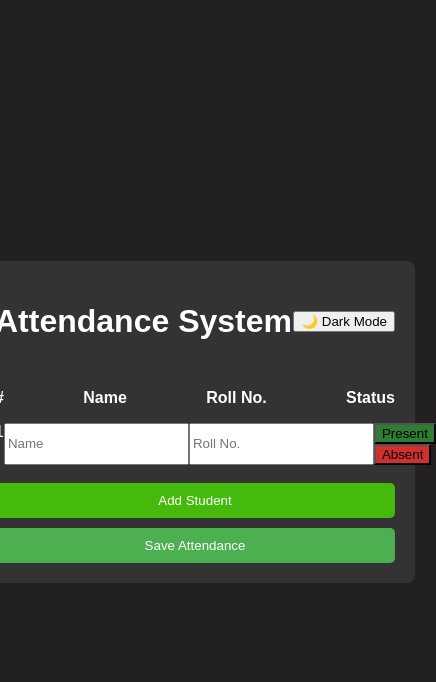
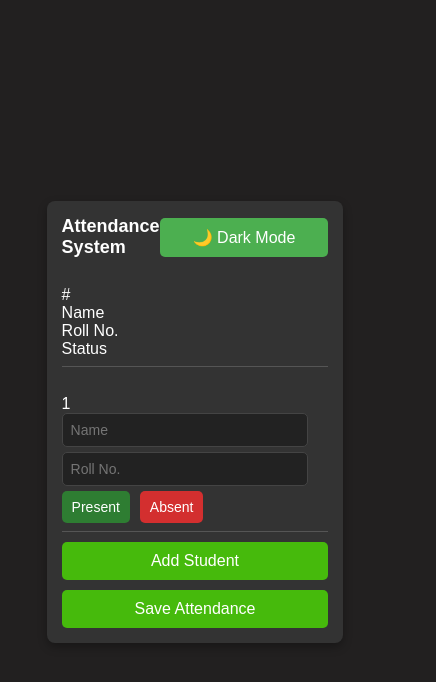
Before and after one commit to Aditya24Rathore/Attendance_System, a plain HTML site: page index.html in a window 390 px wide. Both pictures are taken after a click on the button "Add Student". Shown: the whole page, 436 px wide, since content can reach past the window. Drawn offline with Linux system fonts and the light colour scheme.

Commit message:
Update styles.css

```diff
--- a/styles.css
+++ b/styles.css
@@ -1,4 +1,11 @@
-/* Container and basic styling */
+/* General Reset */
+* {
+  margin: 0;
+  padding: 0;
+  box-sizing: border-box;
+}
+
+/* Body Styling */
 body, html {
   font-family: Arial, sans-serif;
   background-color: #222020;
@@ -9,19 +16,38 @@ body, html {
   height: 100vh;
 }
 
+/* Main Container */
 .container {
-  width: 400px;
+  width: 90%;
+  max-width: 600px; /* Limit width on larger screens */
   padding: 20px;
   background-color: #333;
   border-radius: 8px;
+  box-shadow: 0 4px 10px rgba(0, 0, 0, 0.3);
 }
 
 .header {
   display: flex;
   justify-content: space-between;
   align-items: center;
+  margin-bottom: 20px;
 }
 
+.header h1 {
+  font-size: 20px;
+}
+
+#darkModeToggle {
+  cursor: pointer;
+  background-color: #4CAF50;
+  border: none;
+  padding: 10px 15px;
+  border-radius: 5px;
+  color: white;
+  font-size: 16px;
+}
+
+/* Student List */
 .student-list {
   margin-top: 20px;
 }
@@ -29,38 +55,102 @@ body, html {
 .row {
   display: flex;
   justify-content: space-between;
+  align-items: center;
   padding: 8px 0;
+  border-bottom: 1px solid #555;
 }
 
-.header span {
-  font-weight: bold;
+.row input {
+  width: 100%;
+  margin-right: 10px;
+  padding: 8px;
+  font-size: 14px;
+  border: 1px solid #444;
+  border-radius: 5px;
+  background-color: #222;
+  color: white;
 }
 
+.row span {
+  flex: 1;
+  text-align: center;
+}
+
+.row .status-buttons {
+  display: flex;
+  gap: 10px;
+}
+
+button {
+  font-size: 14px;
+  padding: 8px 10px;
+  border: none;
+  border-radius: 5px;
+  cursor: pointer;
+  transition: background-color 0.3s;
+}
+
+/* Present and Absent Buttons */
+button.present {
+  background-color: #2E7D32;
+  color: white;
+}
+
+button.absent {
+  background-color: #D32F2F;
+  color: white;
+}
+
+button.present:hover {
+  background-color: #4CAF50;
+}
+
+button.absent:hover {
+  background-color: #E57373;
+}
+
+/* Add Student & Submit Buttons */
 .add-student-button, .submit-button {
   width: 100%;
   padding: 10px;
   margin-top: 10px;
-  background-color: #4CAF50;
+  background-color: #46ba0c;
   color: white;
+  font-size: 16px;
   border: none;
   border-radius: 5px;
-  cursor: pointer;
 }
 
-.add-student-button {
-  background-color: #46ba0c;
+.add-student-button:hover, .submit-button:hover {
+  background-color: #4CAF50;
 }
 
-button.present {
-  background-color: #2E7D32;
+/* Responsive Design for Smaller Screens */
+@media (max-width: 600px) {
+  .container {
+    padding: 15px;
+  }
+
+  .header h1 {
+    font-size: 18px;
+  }
+
+  .row {
+    flex-direction: column;
+    align-items: flex-start;
+  }
+
+  .row input {
+    width: calc(100% - 20px);
+    margin-bottom: 5px;
+  }
+
+  .row .status-buttons {
+    justify-content: flex-start;
+  }
+
+  button {
+    width: 100%;
+    font-size: 14px;
+  }
 }
-
-button.absent {
-  background-color: #D32F2F;
-}
-
-/* Dark Mode Styling */
-.dark-mode {
-  background-color: #121212;
-  color: #f0f0f0;
-}
```
